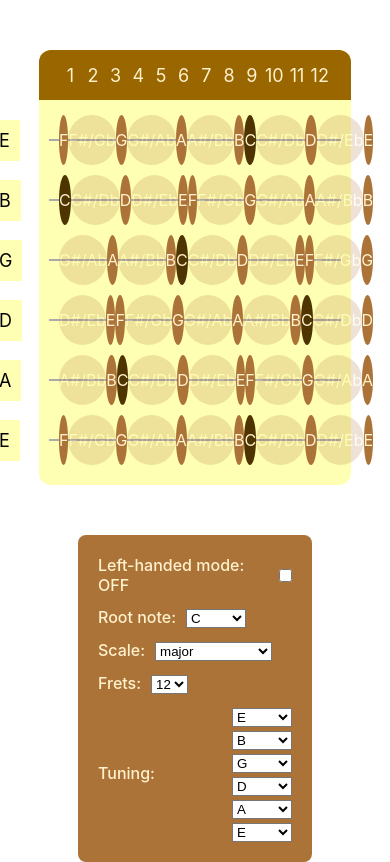
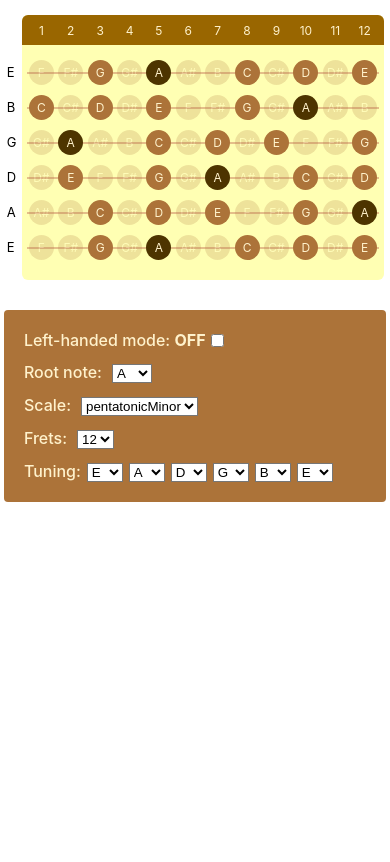
Before and after one commit to Telnair/freatboard, a React (Create React App) app: page / in a window 390 px wide. Built offline with nearby package versions, Linux system fonts and the light colour scheme.

Commit message:
add mobile responsivess, update namings and ref

```diff
--- a/src/components/Fretboard/Settings.tsx
+++ b/src/components/Fretboard/Settings.tsx
@@ -30,32 +30,32 @@ export const Settings: React.FC<SettingsProps> = ({
   return (
     <div className="settings">
       <div className="settings__checkbox">
-        <div className="settings-field">Left-handed mode: {isLeftHanded ? 'ON' : 'OFF'}</div>
-        <input type="checkbox" checked={isLeftHanded} onClick={onSetIsLeftHanded} />
+        <div className="settings-field">Left-handed mode: <span>{isLeftHanded ? 'ON' : 'OFF'}</span></div>
+        <input type="checkbox" checked={isLeftHanded} onChange={onSetIsLeftHanded} />
       </div>
       <div className="settings__scale">
         <div className="settings__scale-root">
           <div className="settings-field">Root note:</div>
-          <select onChange={(e: React.SyntheticEvent<HTMLSelectElement>) => onSetScaleRoot(e.currentTarget.value as Note)}>
+          <select value={scaleRoot} onChange={(e: React.SyntheticEvent<HTMLSelectElement>) => onSetScaleRoot(e.currentTarget.value as Note)}>
             {notes.map(note => (
-              <option value={note} selected={scaleRoot === note}>{note}</option>
+              <option key={note} value={note}>{note}</option>
             ))}
           </select>
         </div>
         <div className="settings__scale-type">
           <div className="settings-field">Scale:</div>
-          <select onChange={(e: React.SyntheticEvent<HTMLSelectElement>) => onSetSelectedScale(e.currentTarget.value as Scale)}>
+          <select value={selectedScale} onChange={(e: React.SyntheticEvent<HTMLSelectElement>) => onSetSelectedScale(e.currentTarget.value as Scale)}>
             {Object.keys(scales).map(scale => (
-              <option value={scale} selected={selectedScale === scale}>{scale}</option>
+              <option key={scale} value={scale}>{scale}</option>
             ))}
           </select>
         </div>
       </div>
       <div className="settings__frets">
         <div className="settings-field">Frets:</div>
-        <select onChange={(e: React.SyntheticEvent<HTMLSelectElement>) => onSetFrets(+e.currentTarget.value)}>
-          {Array(24).fill(null).map((n, id) => (
-            <option value={id + 1} selected={frets === id + 1}>{id + 1}</option>
+        <select value={frets} onChange={(e: React.SyntheticEvent<HTMLSelectElement>) => onSetFrets(+e.currentTarget.value)}>
+          {Array(24).fill(null).map((_, id) => (
+            <option key={id} value={id + 1}>{id + 1}</option>
           ))}
         </select>
       </div>
@@ -63,9 +63,9 @@ export const Settings: React.FC<SettingsProps> = ({
         <div className="settings-field">Tuning:</div>
         <div style={{ direction: 'rtl' }}>
           {roots.map((rootNote, id) => (
-            <select onChange={(e: React.SyntheticEvent<HTMLSelectElement>) => onSetRoots(roots.map((r, idx) => idx === id ? e.currentTarget.value as Note : r))}>
-              {notes.map(root => (
-                <option value={root} selected={rootNote === root}>{root}</option>
+            <select value={rootNote} key={rootNote + id} onChange={(e: React.SyntheticEvent<HTMLSelectElement>) => onSetRoots(roots.map((r, idx) => idx === id ? e.currentTarget.value as Note : r))}>
+              {notes.map((root, id) => (
+                <option key={root + id} value={root}>{root}</option>
               ))}
             </select>
           ))}
--- a/src/components/Fretboard/consts.ts
+++ b/src/components/Fretboard/consts.ts
@@ -2,12 +2,12 @@ import { Note, Scale } from './types';
 
 export const notes: Note[] = Object.values(Note);
 export const scales: Record<Scale, number[]> = {
+  pentatonicMinor: [0, 1.5, 1, 1, 1.5, 1],
+  pentatonicMajor: [0, 1, 1, 1.5, 1, 1.5],
+  major: [0, 1, 1, 0.5, 1, 1, 1, 0.5],
+  natMinor: [0, 1, 0.5, 1, 1, 0.5, 1, 1],
+  bluesMinor: [0, 1.5, 1, 0.5, 0.5, 1.5, 1],
+  bluesMajor: [0, 1, 0.5, 0.5, 1.5, 1, 1.5],
   chromatic: [0, 0.5, 0.5, 0.5, 0.5, 0.5, 0.5, 0.5, 0.5, 0.5, 0.5, 0.5],
-  natMinor: [0, 1, 0.5, 1, 1, 0.5, 1, 1],
-  major: [0, 1, 1, 0.5, 1, 1, 1, 0.5],
-  pentatonicMajor: [0, 1, 1, 1.5, 1, 1.5],
-  pentatonicMinor: [0, 1.5, 1, 1, 1.5, 1],
-  bluesMajor: [0, 1, 0.5, 0.5, 1.5, 1, 1.5],
-  bluesMinor: [0, 1.5, 1, 0.5, 0.5, 1.5, 1],
 }
 export const defaultGuitarRoots = [ Note.E, Note.A, Note.D, Note.G, Note.B, Note.E ].reverse();
--- a/src/components/Fretboard/index.tsx
+++ b/src/components/Fretboard/index.tsx
@@ -38,10 +38,10 @@ export const Fretboard: React.FC<{}> = () => {
     return strings.map(rootNote => createNoteRange(rootNote, Array(frets).fill(0.5)));
   };
 
-  const [ scaleRoot, setScaleRoot ] = useState<Note>(Note.C);
+  const [ scaleRoot, setScaleRoot ] = useState<Note>(Note.A);
   const [ frets, setFrets ] = useState<number>(12);
   const [ selectedNote, setSelectedNote ] = useState<SelectedNote>(null);
-  const [ selectedScale, setSelectedScale ] = useState<Scale>('major');
+  const [ selectedScale, setSelectedScale ] = useState<Scale>('pentatonicMinor');
   const [ roots, setRoots ] = useState<Note[]>(defaultGuitarRoots);
   const [ isLeftHanded, setIsLeftHanded ] = useState<boolean>(false);
 
--- a/src/components/Fretboard/styles.css
+++ b/src/components/Fretboard/styles.css
@@ -9,16 +9,40 @@
   padding-bottom: 10px;
 }
 
+@media screen and (max-width: 900px) {
+  .fretboard {
+    width: 93vw;
+    border-radius: 6px;
+    margin: 15px auto 30px;
+  }
+  .fretboard.left-handed {
+    left: -8px;
+  }
+  .fretboard:not(.left-handed) {
+    right: -8px;
+  }
+}
+
 .fretboard:not(.left-handed) .string-number {
   left: -50px;
+}
+
+.fretboard.left-handed .string-number {
+  right: -50px;
 }
 
 .fretboard.left-handed {
   direction: rtl;
 }
 
-.fretboard.left-handed .string-number {
-  right: -50px;
+@media screen and (max-width: 900px) {
+  .fretboard:not(.left-handed) .string-number {
+    left: -15px;
+  }
+
+  .fretboard.left-handed .string-number {
+    right: -15px;
+  }
 }
 
 .fret-numbers {
@@ -35,6 +59,16 @@
   border-top-right-radius: 12px;
 }
 
+@media screen and (max-width: 900px) {
+  .fret-numbers {
+    height: 30px;
+    font-size: 12px;
+    border-top-left-radius: 6px;
+    border-top-right-radius: 6px;
+    padding: 10px 5px;
+  }
+}
+
 .fret-number {
   width: 30px;
   height: 30px;
@@ -48,12 +82,27 @@
   padding: 0 20px;
 }
 
+@media screen and (max-width: 900px) {
+  .string {
+    padding: 0 5px;
+  }
+}
+
 .string-number {
   background: #ffffb3;
   position: absolute;
   top: 5px;
   font-size: 18px;
   padding: 10px;
+}
+
+@media screen and (max-width: 900px) {
+  .string-number {
+    font-size: 13px;
+    top: -6px;
+    background: none;
+    padding: 10px 0;
+  }
 }
 
 .frets {
@@ -73,7 +122,18 @@
   transform: translateY(-50%);
   height: 2px;
   right: -10px;
-  background: #aaa;
+  background: brown;
+  opacity: 0.3;
+}
+
+@media screen and (max-width: 900px) {
+  .frets {
+    height: 25px;
+  }
+  .frets:after {
+    left: 0;
+    right: 0;
+  }
 }
 
 .fret {
@@ -88,6 +148,14 @@
   position: relative;
   z-index: 10;
   opacity: 0.2;
+}
+
+@media screen and (max-width: 900px) {
+  .fret {
+    font-size: 12px;
+    height: 25px;
+    width: 25px;
+  }
 }
 
 .fret.selected {
@@ -105,6 +173,13 @@
   border-radius: 8px;
   background: #ac7339;
   color: #fff2cc;
+}
+
+@media screen and (max-width: 900px) {
+  .settings {
+    width: 98vw;
+    border-radius: 4px;
+  }
 }
 
 .settings select {
@@ -134,6 +209,10 @@
   font-weight: 500;
 }
 
+.settings-field span {
+  font-weight: 700;
+}
+
 .settings__scale-root {
   margin-bottom: 10px;
   display: flex;
@@ -154,3 +233,8 @@
   display: flex;
   align-items: center;
 }
+
+.settings__tuning select {
+  width: 36px;
+  margin-left: 6px;
+}
--- a/src/components/Fretboard/types.ts
+++ b/src/components/Fretboard/types.ts
@@ -1,16 +1,16 @@
 export enum Note {
   A = 'A',
-  Bb = 'A#/Bb',
+  Bb = 'A#',
   B = 'B',
   C = 'C',
-  Db = 'C#/Db',
+  Db = 'C#',
   D = 'D',
-  Eb = 'D#/Eb',
+  Eb = 'D#',
   E = 'E',
   F = 'F',
-  Gb = 'F#/Gb',
+  Gb = 'F#',
   G = 'G',
-  Ab = 'G#/Ab',
+  Ab = 'G#',
 }
 
 export type Scale = 'chromatic' | 'natMinor' | 'major' | 'pentatonicMinor' | 'pentatonicMajor' | 'bluesMinor' | 'bluesMajor';
```
Also changed, not shown: 1 other file (tests, documents, lock files or other folders).
